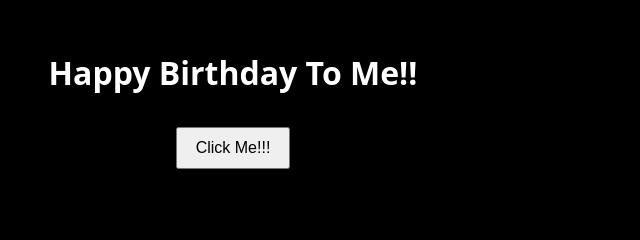
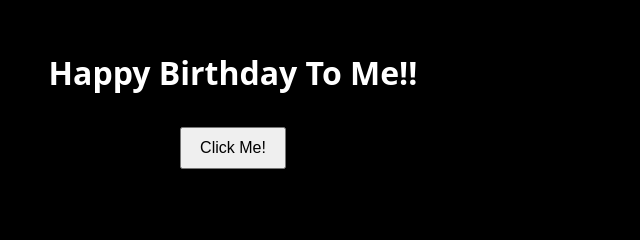
Before and after one commit to sl6any/birthday-led, a plain HTML site: page index.html in a window 1280 px wide. Shown: the part 301-541 px from the top of the page, 407-1047 px from the left. Drawn offline with Linux system fonts and the light colour scheme.

Commit message:
Update index.html

```diff
--- a/index.html
+++ b/index.html
@@ -24,7 +24,7 @@
 <body>
   <div id="ui">
     <h1>Happy Birthday To Me!!</h1>
-    <button id="startBtn">Click Me!!!</button>
+    <button id="startBtn">Click Me!</button>
   </div>
 
   <canvas id="c"></canvas>
```
